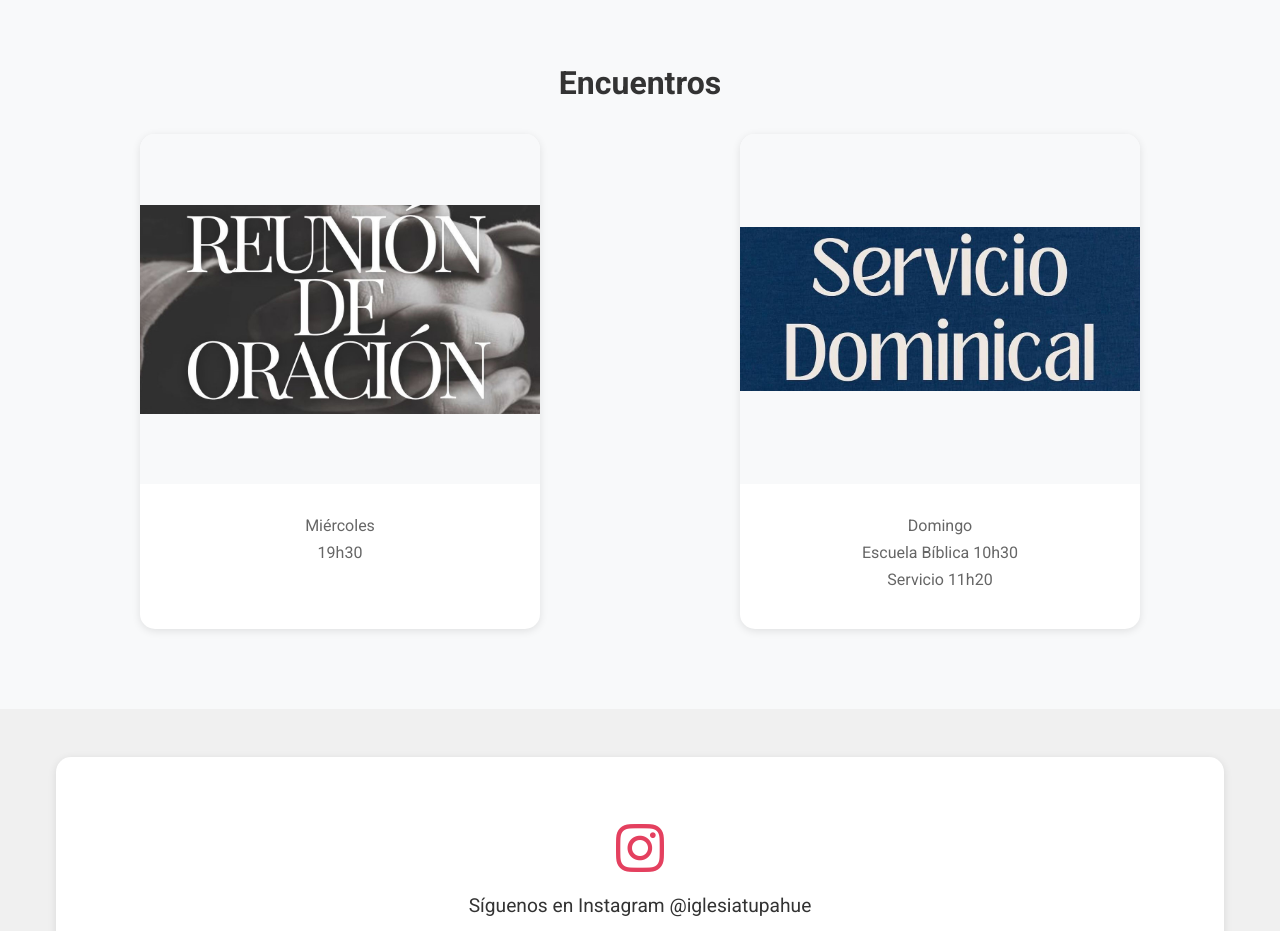
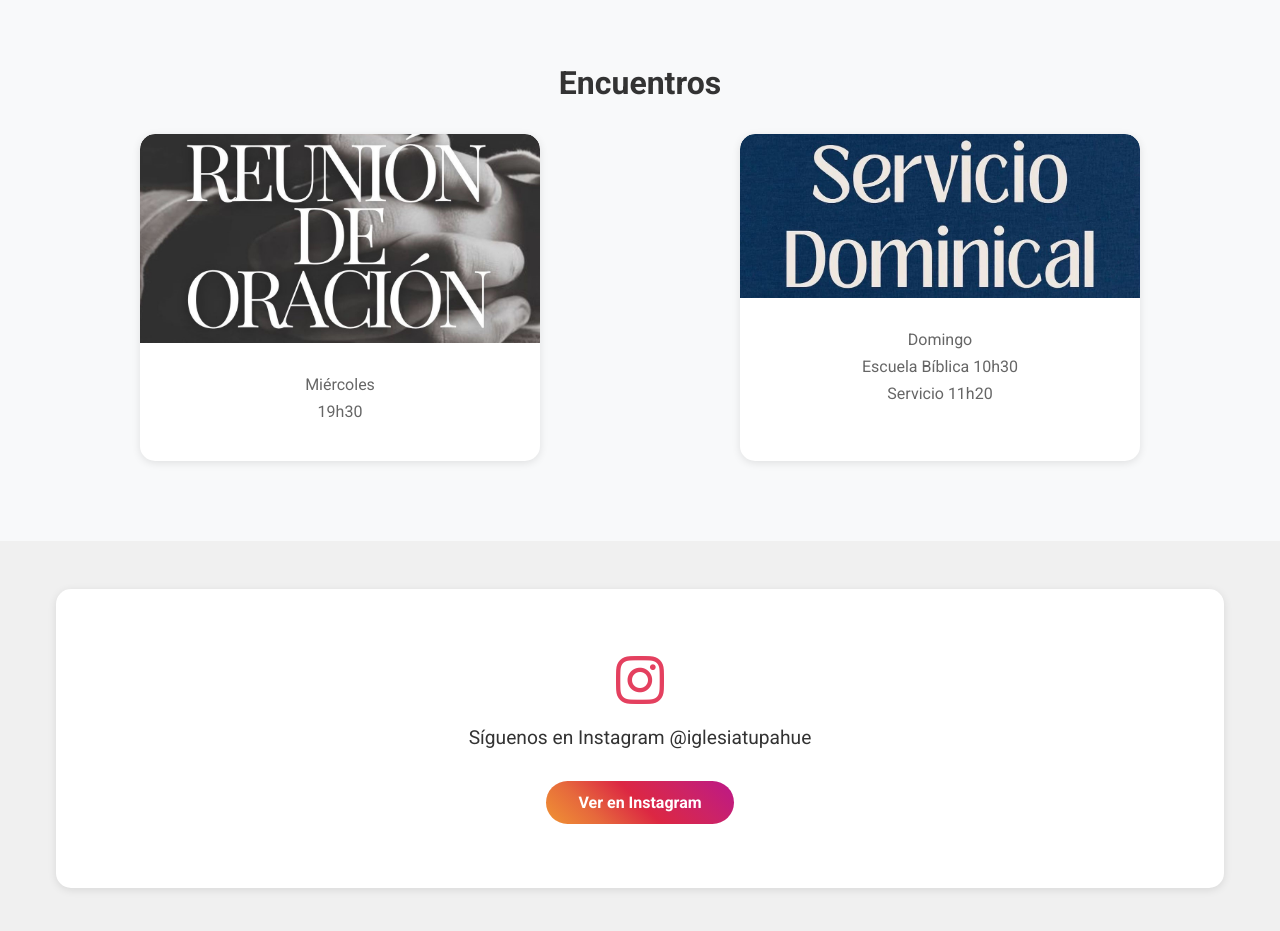
Before and after one commit to ChaviPalma/Tupahue, a Next.js app: page / in a window 1280 px wide. Shown: the part 1700-2631 px from the top of the page. Built offline with nearby package versions, Linux system fonts and the light colour scheme.

Commit message:
Ajustar imagen de encuentros con altura automática para verse completa sin espacios raros

```diff
--- a/app/page.module.css
+++ b/app/page.module.css
@@ -260,19 +260,18 @@
 
 .encuentroImageContainer {
   width: 100%;
-  height: 350px;
+  height: auto;
   overflow: hidden;
   display: flex;
   align-items: center;
   justify-content: center;
-  background-color: #f8f9fa;
+  background-color: white;
 }
 
 .encuentroImage {
   width: 100%;
-  height: 100%;
+  height: auto;
   object-fit: contain;
-  object-position: center;
   border-radius: 15px 15px 0 0;
 }
 
```
